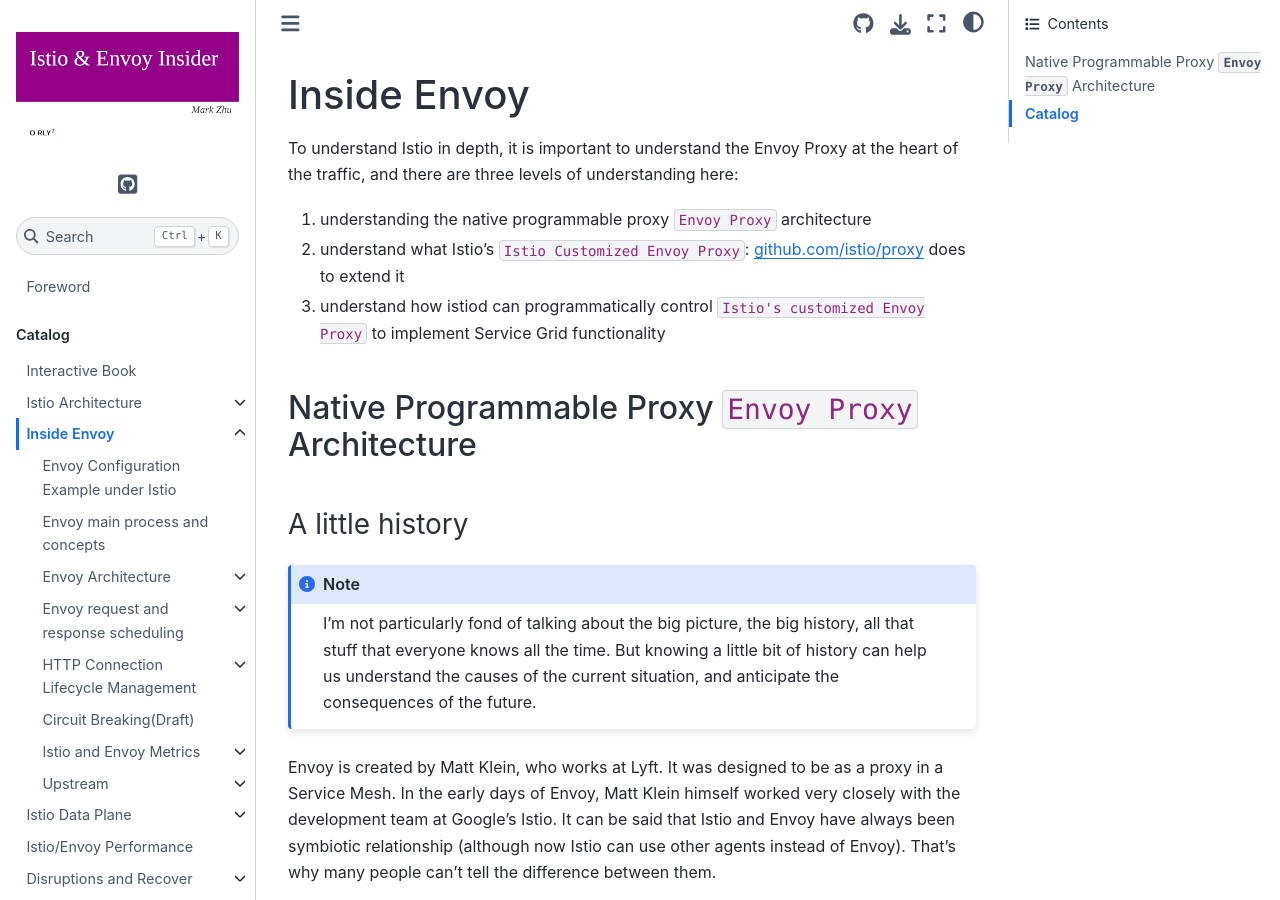
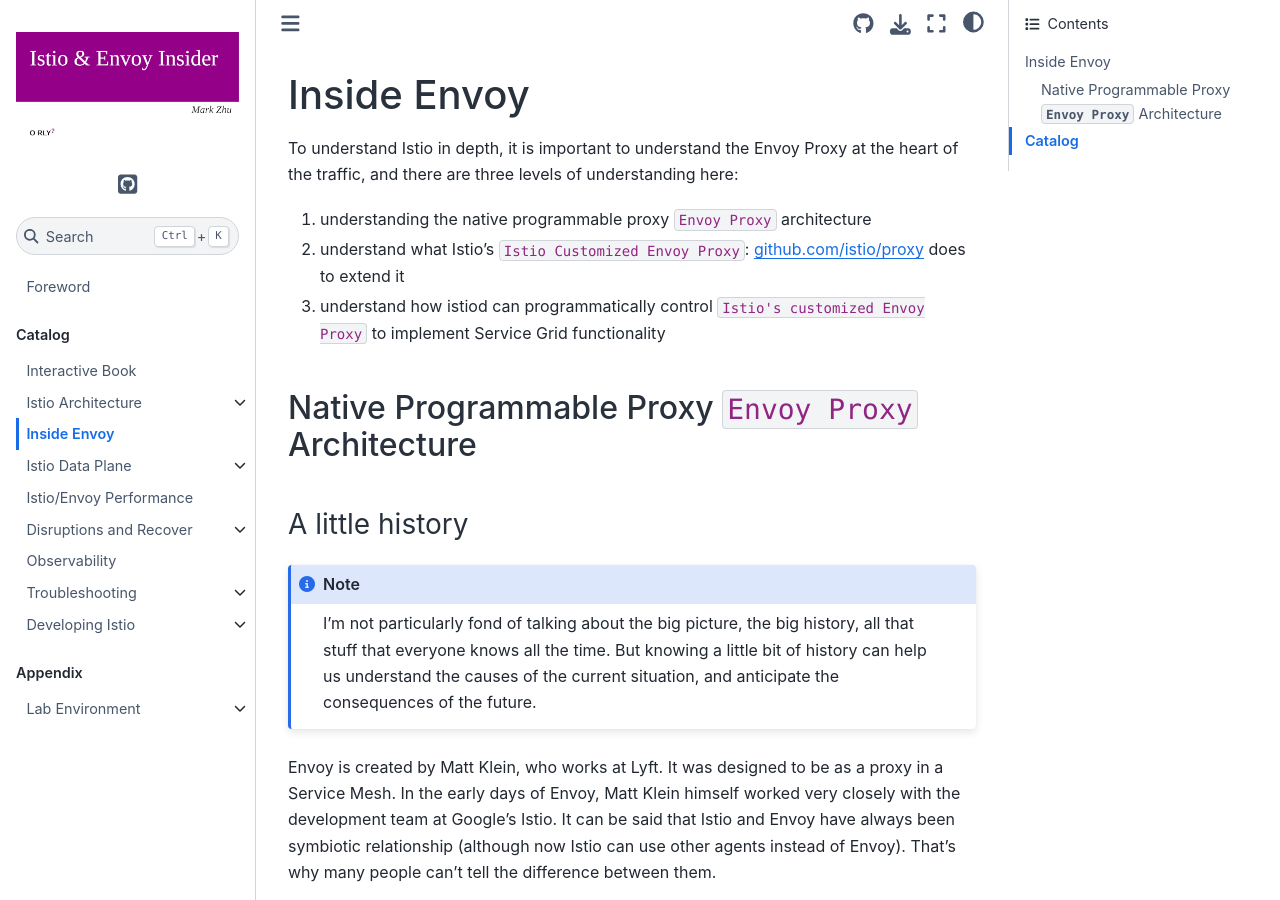
Before and after one commit to labilezhu/istio-insider-en, a Sphinx documentation site: the page built from docs/source/ch2-envoy/index.md, in a window 1280 px wide and 900 px high. Built offline with Sphinx 7.4.7 and the Sphinx Book theme 1.1.4, drawn with Linux system fonts in a browser that asks for light colours.

````diff
--- a/docs/source/ch2-envoy/index.md
+++ b/docs/source/ch2-envoy/index.md
@@ -41,7 +41,7 @@ This is an architectural diagram from several years ago, but it doesn't look lik
 Note that I do not intend to analyze the Istio control plane in complete isolation from the Envoy. That would be of limited relevance. If you talk about the Envoy in isolation from Istio, often times you won't understand why the Envoy is designed the way it is. But when we explain the design of the Envoy in the context of Istio's use of the Envoy, it becomes easier to understand why.
 ```
 
-## Catalog
+# Catalog
 
 ```{toctree}
 :hidden:
````
